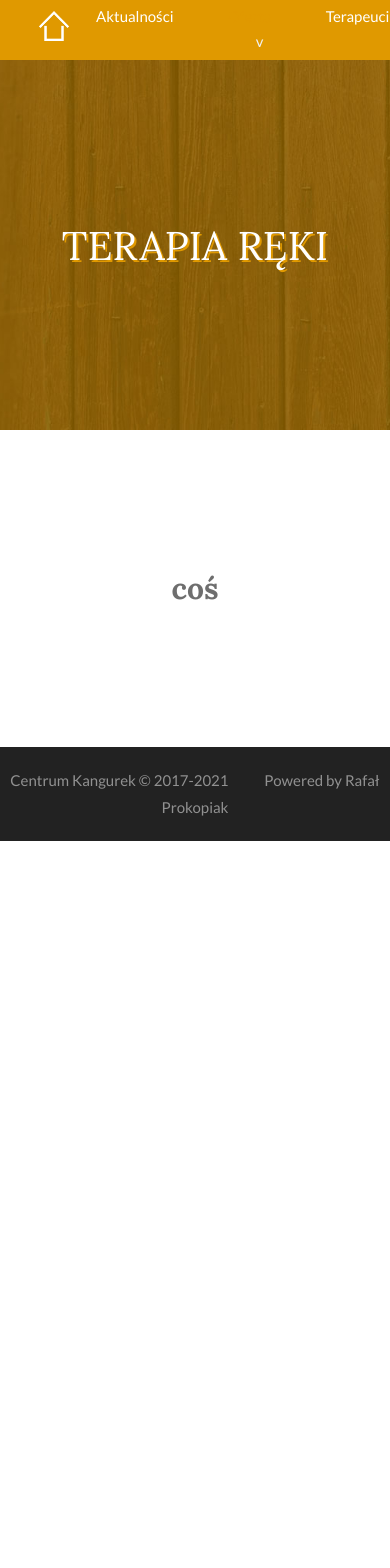
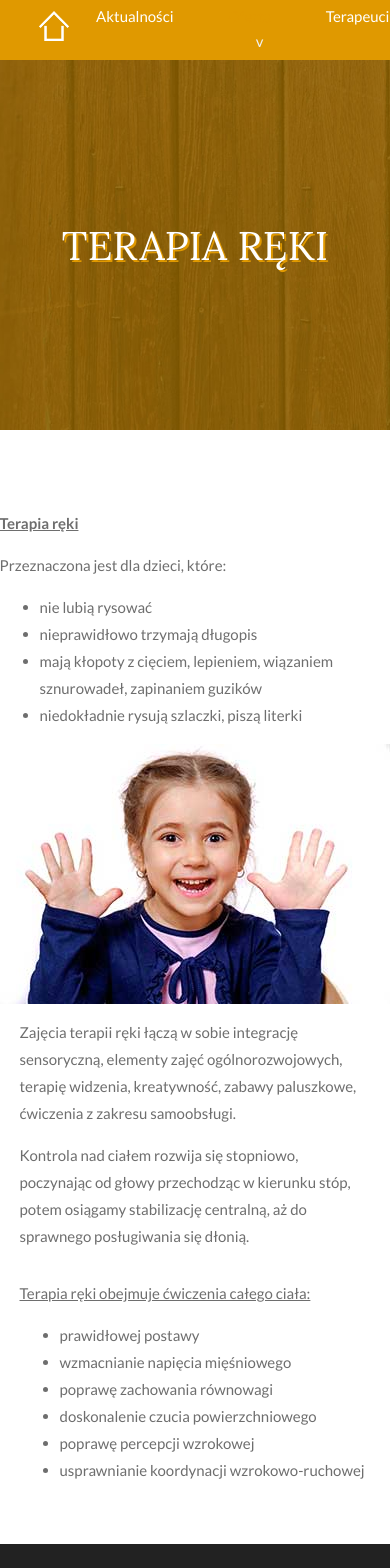
Before and after one commit to Rehaeel/kangurek, a React (Create React App) app: page /terapia-reki in a window 390 px wide. Shown: the top 1568 px of the page. Before the commit the page ends 844 px from the top, so only its background shows below. Built offline with nearby package versions, Linux system fonts and the light colour scheme.

Commit message:
responsive hand-teraphy-site

```diff
--- a/src/component/pages/offer/hand-teraphy/hand-teraphy.css
+++ b/src/component/pages/offer/hand-teraphy/hand-teraphy.css
@@ -0,0 +1,28 @@
+.site-section-terapia-reki * {
+    text-align: left;
+}
+
+.site-section-terapia-reki>div:first-of-type>div>p:first-of-type,
+.site-section-terapia-reki>div:nth-of-type(2)>div:nth-of-type(2)>p:first-of-type
+{
+    text-decoration: underline;
+}
+
+.site-section-terapia-reki>div {
+    display: grid;
+    grid-template-columns: 1fr 1fr;
+    gap: 5%;
+    justify-content: center;
+    align-items: center;
+}
+
+
+@media screen and (max-width: 980px) {
+    .site-section-terapia-reki>div {
+        grid-template-columns: 1fr;
+        gap: 0;
+    }
+    .site-section-terapia-reki>div img {
+        justify-self: center;
+    }
+}
--- a/src/component/pages/offer/hand-teraphy/hand-teraphy.js
+++ b/src/component/pages/offer/hand-teraphy/hand-teraphy.js
@@ -2,12 +2,42 @@ import React from 'react'
 import './hand-teraphy.css'
 import HTCover from './photos/Terapia_reki_zakladka_kangurek.jpg';
 import OfferTemplate from '../offer-template/offer-template';
+import hand from './photos/Terapia_reki.jpg'
 
 export default class HandTeraphy extends React.Component {
     render() {
         return (
-            <OfferTemplate header="TERAPIA RĘKI" img={HTCover}>
-                <h1>coś</h1>
+            <OfferTemplate header="TERAPIA RĘKI" img={HTCover} name="terapia-reki" margin={0}>
+                <div>
+                    <div>
+                        <p><b>Terapia ręki</b></p>
+                        <p>Przeznaczona jest dla dzieci, które:</p>
+                        <ul>
+                            <li>nie lubią rysować</li>
+                            <li>nieprawidłowo trzymają długopis</li>
+                            <li>mają kłopoty z cięciem, lepieniem, wiązaniem sznurowadeł, zapinaniem guzików</li>
+                            <li>niedokładnie rysują szlaczki, piszą literki</li>
+                        </ul>
+                    </div>
+                    <img src={hand} alt="terapia ręki" />
+                </div>
+                <div>
+                    <div>
+                        <p>Zajęcia terapii ręki łączą  w sobie  integrację sensoryczną,  elementy zajęć ogólnorozwojowych, terapię widzenia,  kreatywność, zabawy paluszkowe, ćwiczenia  z zakresu samoobsługi.</p>
+                        <p>Kontrola nad ciałem rozwija się stopniowo, poczynając od głowy przechodząc w kierunku stóp, potem  osiągamy stabilizację centralną, aż  do sprawnego posługiwania się dłonią.</p>
+                    </div>
+                    <div>
+                        <p>Terapia  ręki  obejmuje ćwiczenia całego ciała:</p>
+                        <ul>
+                            <li>prawidłowej postawy</li>
+                            <li>wzmacnianie napięcia mięśniowego</li>
+                            <li>poprawę zachowania równowagi</li>
+                            <li>doskonalenie czucia powierzchniowego</li>
+                            <li>poprawę percepcji wzrokowej</li>
+                            <li>usprawnianie koordynacji wzrokowo-ruchowej</li>
+                        </ul>
+                    </div>
+                </div>
             </OfferTemplate>
         )
     }
```
Also changed, not shown: src/component/pages/offer/hand-teraphy/photos/Terapia_reki.jpg (added).
